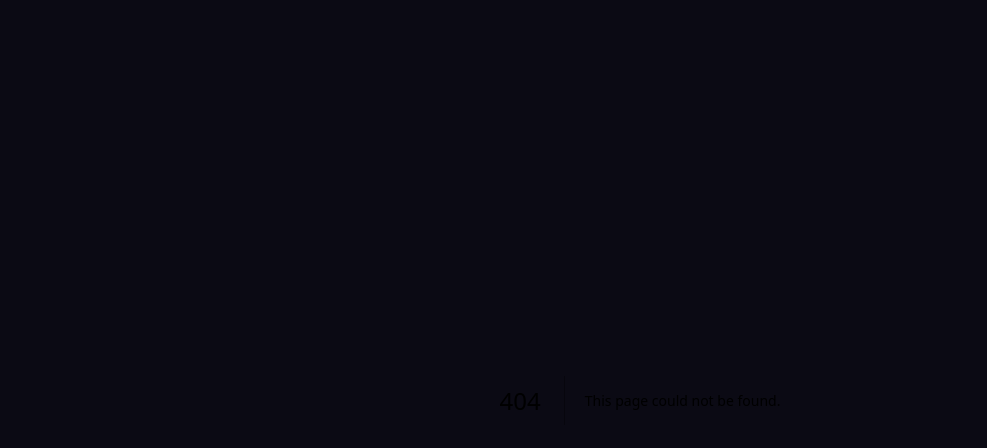
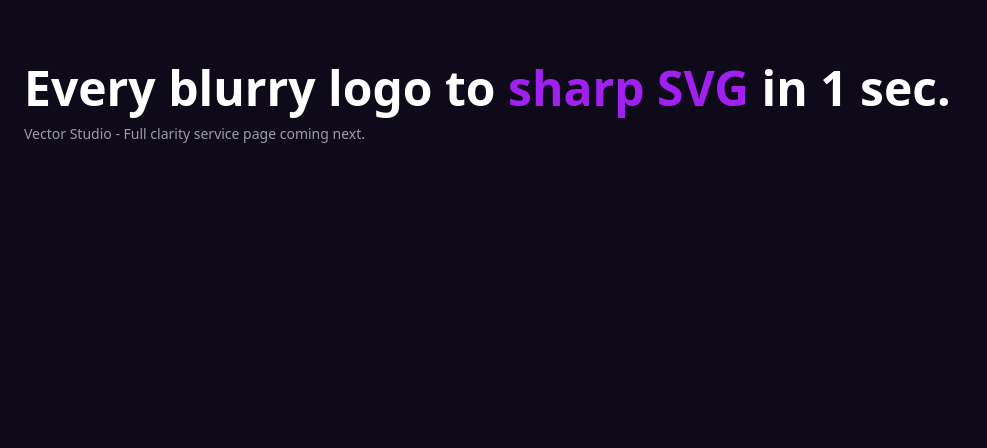
Before and after one commit to deenu747-wq/-pinna3d, a Next.js app: page /vector-studio in a window 1280 px wide. Before the commit this address had no page. Shown: the top 448 px of the page, without its empty margins (0-987 px from the left). Built offline with nearby package versions, Linux system fonts and the light colour scheme.

Commit message:
Create page.tsx

```diff
--- /dev/null
+++ b/app/vector-studio/page.tsx
@@ -0,0 +1,11 @@
+"use client"
+export default function VectorStudioPage(){
+  return (
+    <div className="min-h-screen bg-[#0E0A1A] text-white">
+      <div className="max-w-7xl mx-auto px-6 py-16">
+        <h1 className="text-5xl font-bold">Every blurry logo to <span className="text-[#A020F0]">sharp SVG</span> in 1 sec.</h1>
+        <p className="mt-3 text-white/60 text-sm">Vector Studio - Full clarity service page coming next.</p>
+      </div>
+    </div>
+  )
+}
```
